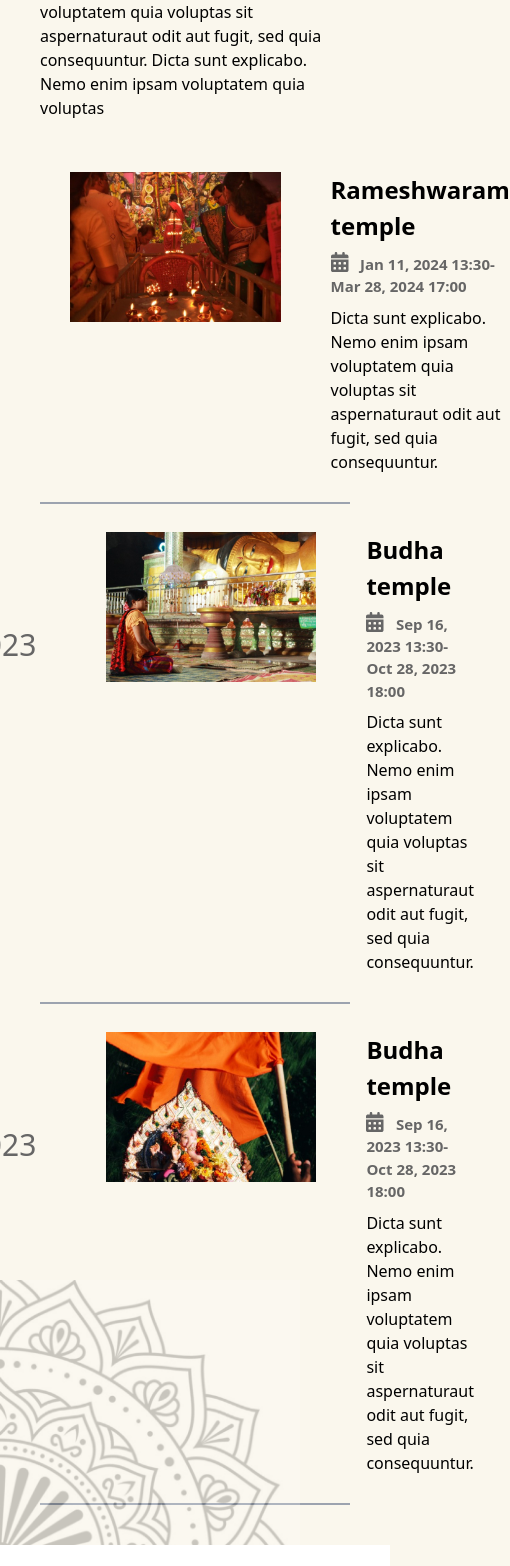
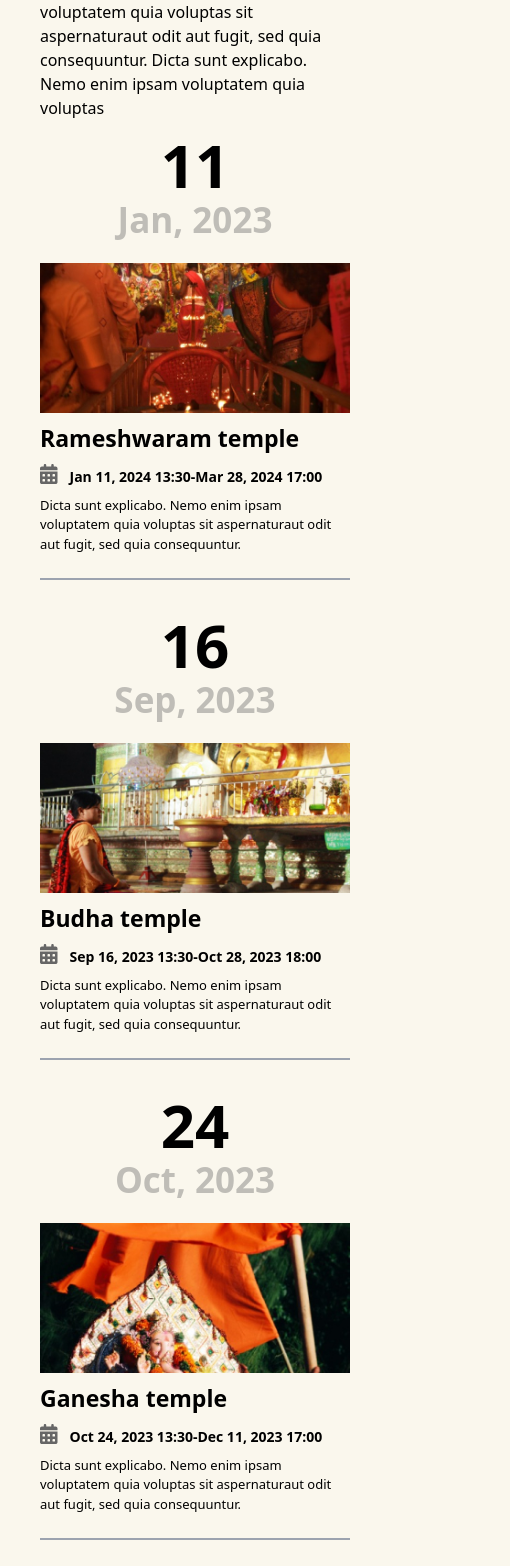
Before and after one commit to RishinKrishna/templeaddres.com, a Next.js app: page / in a window 390 px wide. Shown: the part 4982-6548 px from the top of the page, 510 px wide, since content can reach past the window. Built offline with nearby package versions, Linux system fonts and the light colour scheme.

Commit message:
fixed events seation bugs in mobile view

```diff
--- a/src/components/Events.jsx
+++ b/src/components/Events.jsx
@@ -2,9 +2,9 @@ import Styles from "../styles/events.module.css";
 import { FontAwesomeIcon } from "@fortawesome/react-fontawesome";
 import { faCalendarDays } from "@fortawesome/free-solid-svg-icons";
 import Image from "next/image";
-import events_img_01 from '../assets/events_img_01.jpg'
-import events_img_02 from '../assets/events_img_02.jpg'
-import events_img_03 from '../assets/events_img_03.jpg'
+import events_img_01 from "../assets/events_img_01.jpg";
+import events_img_02 from "../assets/events_img_02.jpg";
+import events_img_03 from "../assets/events_img_03.jpg";
 
 const Events = () => {
   return (
@@ -13,101 +13,130 @@ const Events = () => {
         Latest Events
       </h2>
       <div className="">
-        <p className="max-w-[700px] mb-6">
+        <p className="max-w-[750px] lg:mb-6">
           Dicta sunt explicabo. Nemo enim ipsam voluptatem quia voluptas sit
           aspernaturaut odit aut fugit, sed quia consequuntur. Dicta sunt
           explicabo. Nemo enim ipsam voluptatem quia voluptas{" "}
         </p>
+        <div className="flex flex-col md:flex-row">
+          <div className="flex flex-col justify-center items-center md:items-start md:w-1/4 lg:mb-0 mb-6">
+            <span className="text-[60px] font-semibold">11</span>
             <div className="">
-        <div className={`${Styles["events-list-container"]}  flex py-7 `} >
-          <div className="">
-            <h3 className="text-[60px]">11</h3>
-            <span className="text-[30px] text-[#666666]">Jan,2023</span>
+              <span className="text-[35px] leading-5 font-semibold text-[#66666666]">
+                Jan, 2023
+              </span>
             </div>
+          </div>
+          <div className="lg:ml-3 md:ml-0 md:w-1/3 ">
             <Image
               width={2000}
               height={2000}
               src={events_img_01}
               alt=""
-            className="w-[550px] h-[150px] object-cover ml-10"
+              className="lg:w-[270px] w-full h-[150px] object-cover"
             />
-          <div className="ml-5">
-            <h3 className="text-[24px] font-semibold">Rameshwaram temple</h3>
-            <h5 className="text-[15px] font-semibold text-[#666666] mt-2">
+          </div>
+          <div className="lg:ml-3 flex flex-col justify-center md:w-1/2">
+            <h3 className="text-[23px] font-semibold my-2">
+              Rameshwaram temple
+            </h3>
+            <div className="">
               <FontAwesomeIcon
                 icon={faCalendarDays}
                 className="social_icons mr-3 text-[#666666] text-[20px]"
               />
+              <span className="text-[14px] font-semibold">
               Jan 11, 2024 13:30-Mar 28, 2024 17:00
-            </h5>
-            <p className="mt-2">
-              {" "}
-
+              </span>
+            </div>
+            <p className="mt-2 text-[13px]">
               Dicta sunt explicabo. Nemo enim ipsam voluptatem quia voluptas sit
               aspernaturaut odit aut fugit, sed quia consequuntur.
             </p>
           </div>
+
         </div>
-        <div className="border-t-2 border-gray-400"></div>
-        <div className={`${Styles["events-list-container"]}  flex py-7 `} >
+        <div className="border-t-2 border-gray-400 mt-6"></div>
+
+        <div className="flex flex-col md:flex-row mt-5">
+          <div className="flex flex-col justify-center items-center md:items-start md:w-1/4 lg:mb-0 mb-6">
+            <span className="text-[60px] font-semibold">16</span>
             <div className="">
-            <h3 className="text-[60px]">11</h3>
-            <span className="text-[30px] text-[#666666]">Jan,2023</span>
+              <span className="text-[35px] leading-5 font-semibold text-[#66666666]">
+              Sep, 2023
+              </span>
             </div>
+          </div>
+          <div className="lg:ml-3 md:ml-0 md:w-1/3 ">
             <Image
               width={2000}
               height={2000}
               src={events_img_02}
               alt=""
-            className="w-[550px] h-[150px] object-cover ml-10"
+              className="lg:w-[270px] w-full h-[150px] object-cover"
             />
-          <div className="ml-5">
-            <h3 className="text-[24px] font-semibold">Budha temple</h3>
-            <h5 className="text-[15px] font-semibold text-[#666666] mt-2">
+          </div>
+          <div className="lg:ml-3 flex flex-col justify-center md:w-1/2">
+            <h3 className="text-[23px] font-semibold my-2">
+            Budha temple
+            </h3>
+            <div className="">
               <FontAwesomeIcon
                 icon={faCalendarDays}
                 className="social_icons mr-3 text-[#666666] text-[20px]"
               />
+              <span className="text-[14px] font-semibold">
               Sep 16, 2023 13:30-Oct 28, 2023 18:00
-            </h5>
-            <p className="mt-2">
-              {" "}
+              </span>
+            </div>
+            <p className="mt-2 text-[13px]">
               Dicta sunt explicabo. Nemo enim ipsam voluptatem quia voluptas sit
               aspernaturaut odit aut fugit, sed quia consequuntur.
             </p>
           </div>
+
         </div>
-        <div className="border-t-2 border-gray-400"></div>
-        <div className={`${Styles["events-list-container"]}  flex py-7 `} >
+        <div className="border-t-2 border-gray-400 mt-6"></div>
+
+        <div className="flex flex-col md:flex-row mt-5">
+          <div className="flex flex-col justify-center items-center md:items-start md:w-1/4 lg:mb-0 mb-6">
+            <span className="text-[60px] font-semibold">24</span>
             <div className="">
-            <h3 className="text-[60px]">11</h3>
-            <span className="text-[30px] text-[#666666]">Jan,2023</span>
+              <span className="text-[35px] leading-5 font-semibold text-[#66666666]">
+              Oct, 2023
+              </span>
             </div>
+          </div>
+          <div className="lg:ml-3 md:ml-0 md:w-1/3 ">
             <Image
               width={2000}
               height={2000}
               src={events_img_03}
               alt=""
-            className="w-[550px] h-[150px] object-cover ml-10"
+              className="lg:w-[270px] w-full h-[150px] object-cover"
             />
-          <div className="ml-5">
-            <h3 className="text-[24px] font-semibold">Budha temple</h3>
-            <h5 className="text-[15px] font-semibold text-[#666666] mt-2">
+          </div>
+          <div className="lg:ml-3 flex flex-col justify-center md:w-1/2">
+            <h3 className="text-[23px] font-semibold my-2">
+            Ganesha temple
+            </h3>
+            <div className="">
               <FontAwesomeIcon
                 icon={faCalendarDays}
                 className="social_icons mr-3 text-[#666666] text-[20px]"
               />
-            Sep 16, 2023 13:30-Oct 28, 2023 18:00
-            </h5>
-            <p className="mt-2">
-              {" "}
+              <span className="text-[14px] font-semibold">
+              Oct 24, 2023 13:30-Dec 11, 2023 17:00
+              </span>
+            </div>
+            <p className="mt-2 text-[13px]">
               Dicta sunt explicabo. Nemo enim ipsam voluptatem quia voluptas sit
               aspernaturaut odit aut fugit, sed quia consequuntur.
             </p>
           </div>
+
         </div>
-        <div className="border-t-2 border-gray-400"></div>
-        </div>
+        <div className="border-t-2 border-gray-400 mt-6"></div>
       </div>
     </section>
   );
--- a/src/pages/index.js
+++ b/src/pages/index.js
@@ -37,9 +37,9 @@ const Home = () => {
       </div>
       <Image
         src={circular_pattern_img}
-        width={300}
-        height={300}
-        className="left-0 bottom-0 absolute"
+        width={320}
+        height={320}
+        className="left-0 bottom-0 hidden md:block absolute"
       />
       </div>
       <div className={`bg-[#fff] flex justify-center items-start sm:px-12 px-6`}>
--- a/src/styles/navbar.module.css
+++ b/src/styles/navbar.module.css
@@ -3,7 +3,7 @@
     transition: 0.6s;
 }
 .navbar.sticky{
-    padding: 12px 50px;
+    /* padding: 12px 50px; */
     background-color: #ffff;
 }
 .navbar .logo{
```
Lines whose indentation alone changed are shown as unchanged.
